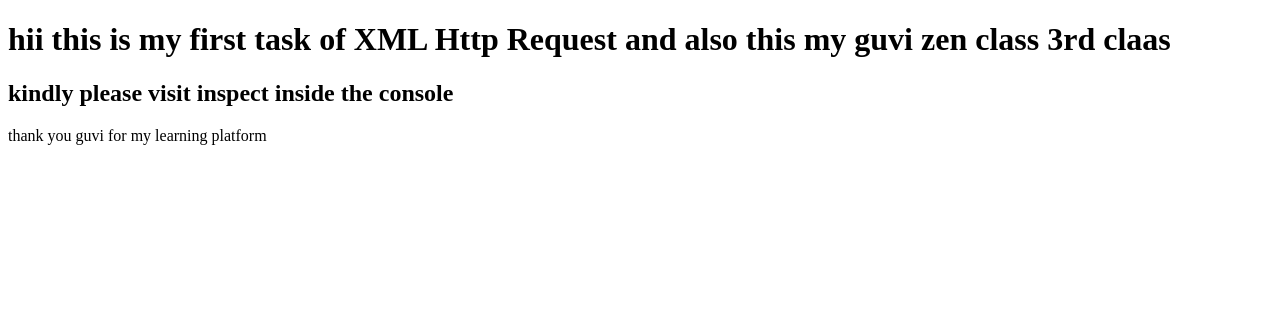
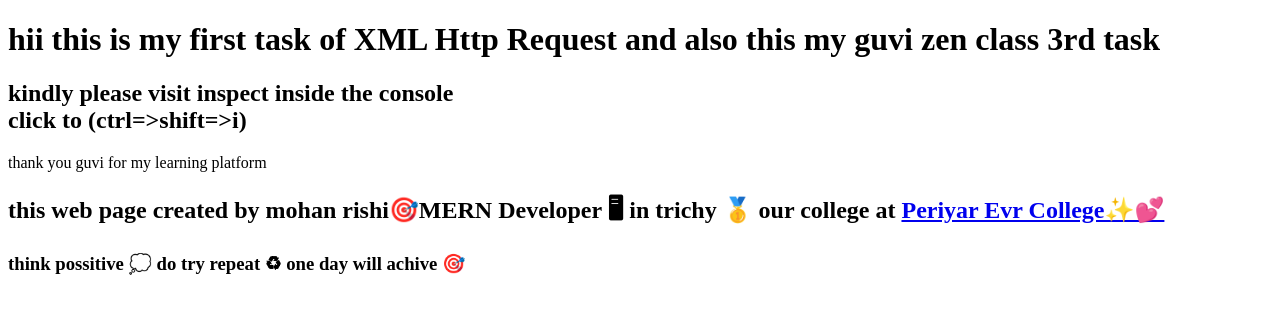
Before and after one commit to mohanrishi/day3-xhr, a plain HTML site: page index.html in a window 1280 px wide. Drawn offline with Linux system fonts and the light colour scheme; no server answers.

Commit message:
Update index.html
some information give

```diff
--- a/index.html
+++ b/index.html
@@ -6,10 +6,12 @@
     <title>XHR get API</title>
 </head>
 <body>
-    <h1>hii this is my first task of <b>XML Http Request</b> and also this my guvi zen class 3rd claas </h1>
-    <h2>kindly please visit inspect inside the console</h2>
+
+    <h1>hii this is my first task of <b>XML Http Request</b> and also this my guvi zen class 3rd task </h1>
+    <h2>kindly please visit inspect inside the console <br> click to (ctrl=>shift=>i) </h2>
     <p>thank you guvi for my learning platform</p>
     <script src="./script.js"></script>
-
+    <h2>this web page created by mohan rishi🎯MERN Developer 🖥 in trichy 🥇 our college at <a href="https://thanthaiperiyargasc.ac.in/">Periyar Evr College✨💕</a></h2>
+    <h3>think possitive 💭 do try repeat ♻ one day will achive 🎯 </h3>
 </body>
 </html>
```
